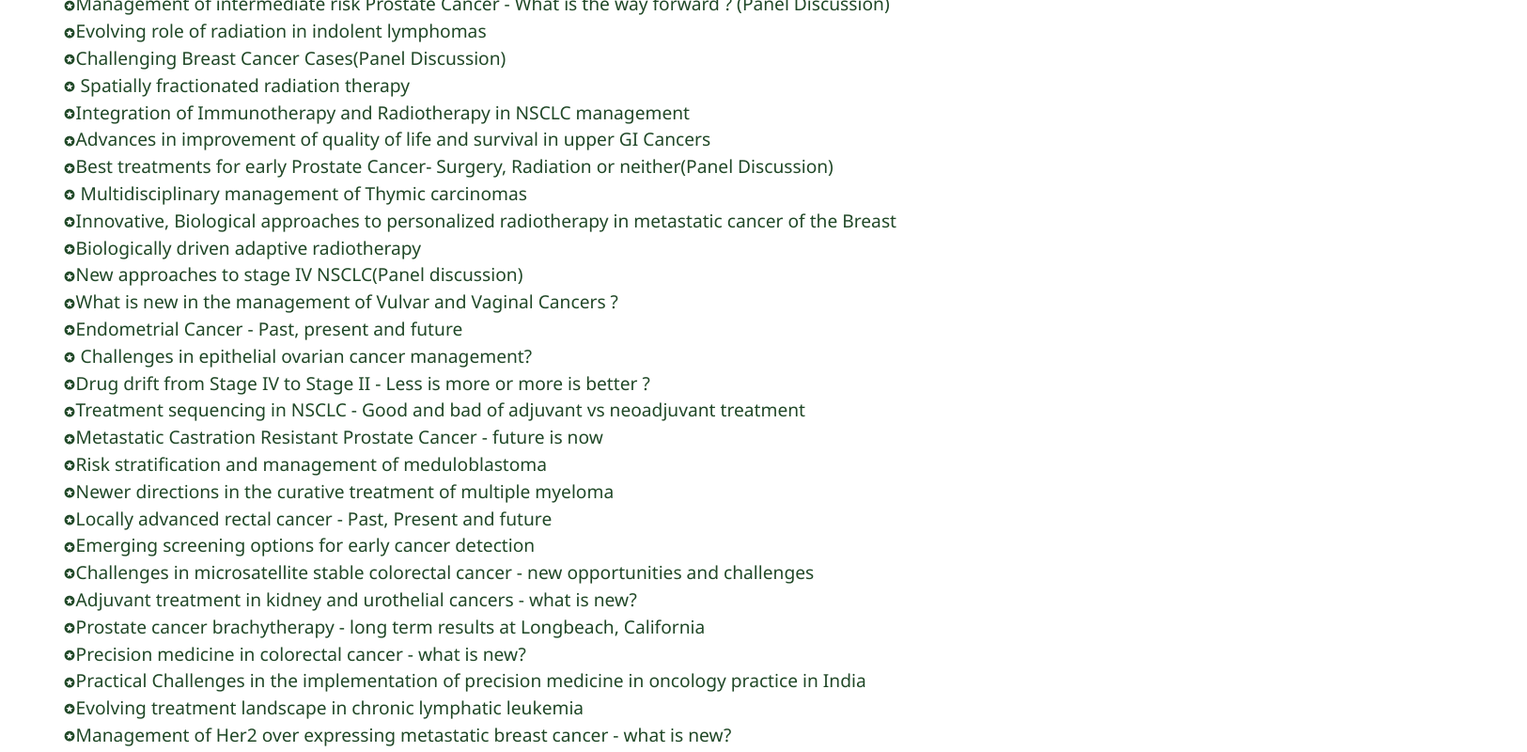
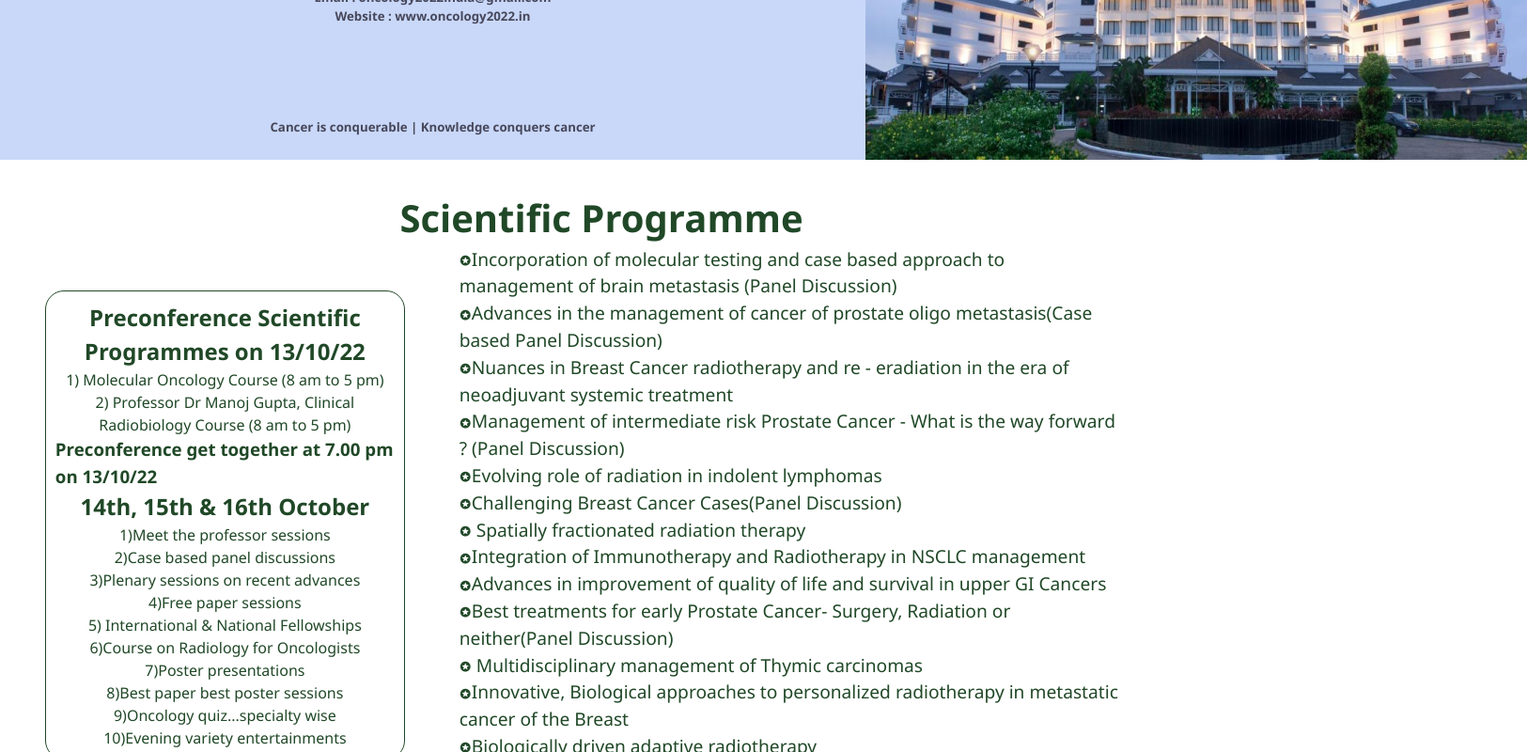
Before and after one commit to Sridharvn/Oncology2022Full, a Vue app: page /Outline in a window 1280 px wide. Shown: the part 300-1100 px from the top of the page at 94% size, 1625 px wide, since content can reach past the window. Built offline with nearby package versions, Linux system fonts and the light colour scheme.

Commit message:
Added International Faculty

```diff
--- a/src/App.vue
+++ b/src/App.vue
@@ -19,7 +19,7 @@
             Home
           </v-tab>
           <v-tab @click="redirectToOrganizingOutlinePage()" id="Tabs">
-            Outline of Scientific Programme
+            Scientific Programme
           </v-tab>
           <v-tab @click="redirectToInternationalFaculty()" id="Tabs">
             International Faculty
--- /dev/null
+++ b/src/components/Activities.vue
@@ -0,0 +1,60 @@
+<template>
+    <div>
+        <h2>Preconference Scientific Programmes on 13/10/22</h2>
+        <div v-for="(point, index) in points" :key="point">
+            {{ index + 1 }}) {{ point }}
+        </div>
+        <h3> Preconference get together at 7.00 pm on 13/10/22</h3>
+        <h2>14th, 15th & 16th October</h2>
+        <div v-for="(point, index) in points2" :key="point">
+            {{ index + 1 }}){{ point }}
+        </div>
+    </div>
+</template>
+<script>
+export default {
+    name: "Preconference",
+    data: () => ({
+        //
+        points: [
+            "Molecular Oncology Course (8 am to 5 pm)",
+            "Professor Dr Manoj Gupta, Clinical Radiobiology Course (8 am to 5 pm)"
+        ],
+        points2: [
+            "Meet the professor sessions",
+            "Case based panel discussions",
+            "Plenary sessions on recent advances",
+            "Free paper sessions",
+            " International & National Fellowships",
+            "Course on Radiology for Oncologists",
+            "Poster presentations",
+            "Best paper best poster sessions",
+            "Oncology quiz...specialty wise",
+            "Evening variety entertainments"
+        ]
+    }),
+    props: {
+        //
+    },
+};
+</script>
+<style>
+/* style*/
+h2 {
+    font-size: 1.5em;
+    font-weight: bold;
+    margin-top: 0;
+    margin-bottom: 0;
+    color: var(--text-color);
+}
+
+h3 {
+    text-align: left;
+}
+
+div {
+    margin-top: 0;
+    margin-bottom: 0;
+    color: var(--text-color);
+}
+</style>
--- a/src/components/DetailsText.vue
+++ b/src/components/DetailsText.vue
@@ -28,7 +28,7 @@
             <v-col> {{ DetailstextData.Thanks }}</v-col>
         </v-row>
         <v-spacer></v-spacer>
-        <v-row align="space-between">
+        <v-row align="space-between" id="detailsFooter">
             <v-col>
                 <details-footer :Footer="DetailstextData.Footer1"></details-footer>
             </v-col>
@@ -63,4 +63,12 @@ div {
     color: var(--text-color);
     padding: 10px;
 }
+
+#Thanks {
+    font-weight: 500;
+}
+
+#detailsFooter {
+    font-weight: 600;
+}
 </style>
--- a/src/components/HomeMain.vue
+++ b/src/components/HomeMain.vue
@@ -3,14 +3,16 @@
     <main>
       <!-- <h1>Oncology 2022</h1> -->
       <h2>
-        International Conference on Multidisciplinary Management of Common
+        International Conference on Recent Advances in the Multidisciplinary Management of Common
         Malignancies
       </h2>
       <h4 style="color:var(--text-color)">2022 October 14,15 and 16</h4>
       <h5>Organised by : CCRS</h5>
       <h5> VENUE : HOTEL Le Meridien, KOCHI</h5>
       <h5> Email : oncology2022india@gmail.com</h5>
-      <h5>Website : www.oncology2022.in</h5>
+      <h5>Website : www.oncology2022.in</h5><br>
+      <v-img src="./../assets/cog-logo.png" contain max-height="50px"></v-img><br>
+      <h5>Cancer is conquerable | Knowledge conquers cancer</h5>
       <br>
     </main>
     <aside>
@@ -44,7 +46,7 @@ main {
   color: var(--secondary-color)
 }
 
-@media screen and (max-width: 700px) {
+@media screen and (max-width: 960px) {
   #home {
     flex-direction: column;
   }
--- a/src/components/HotelsDetails.vue
+++ b/src/components/HotelsDetails.vue
@@ -11,6 +11,6 @@ div {
 }
 
 #image {
-    mix-blend-mode: multiply;
+    border-radius: 20px;
 }
 </style>
--- a/src/views/InternationalFaculty.vue
+++ b/src/views/InternationalFaculty.vue
@@ -10,6 +10,7 @@
                 <CardWithoutPhoto :CardData="item"></CardWithoutPhoto>
             </v-col>
         </v-row>
+        <h4>List incomplete and more are expected</h4>
     </div>
 </template>
 <script>
@@ -32,7 +33,13 @@ export default {
             InternationalFacultyRawData: "",
             InternationalFacultyData: [
                 {
-                    Name: "Dr. Tracey O’connor MD",
+                    Name: "Dr. M V Pillai, MD, FACP",
+                    Designation: "Professor of Medical Oncology",
+                    Department: "",
+                    Centre: "Thomas Jefferson University, Philedhelpia, USA",
+                },
+                {
+                    Name: "Dr. Tracey O'mconnor MD",
                     Designation: "Associate Professor of Oncology & Medicine",
                     Department: "",
                     Centre: "Rosewell Park Comprehensive Cancer Centre, Buffalo, New York, USA",
@@ -48,6 +55,12 @@ export default {
                     Designation: "Assistant Professor of Oncology & Medicine",
                     Department: "Division of GI Malignancies",
                     Centre: "Rosewell Park Comprehensive Cancer Centre, Buffalo, New York, USA",
+                },
+                {
+                    Name: "Dr. Shashikant Lele MD, FACOG",
+                    Designation: "Professor of Gynaec Oncology",
+                    Department: "",
+                    Centre: "Roswell Park Cancer Institute, Buffaloe, New York, USA",
                 },
                 {
                     Name: "Dr. Nisar M Syed MD, FACRO",
@@ -78,6 +91,30 @@ export default {
                     Designation: "Consultant Radiation Oncologist",
                     Department: "",
                     Centre: "North Western Community Hospital, Arlington Heights Chicago, USA",
+                },
+                {
+                    Name: "Dr. Rema Jyotirmayi MD, MRCP, FRCR",
+                    Designation: "Consultant Clinical Oncologist",
+                    Department: "",
+                    Centre: "Maidstone & Tunbridge Wells, NHS Trust, UK",
+                },
+                {
+                    Name: "Dr. T Ajithkumar MD, MRCP, FRCR",
+                    Designation: "Clinical Oncologist",
+                    Department: "",
+                    Centre: "Addenbrookes Hospital, Cambridge, NHS, UK",
+                },
+                {
+                    Name: "Dr. Ajith Venniyoor MD, DNB, DM (Med Onco)",
+                    Designation: "Medical Oncologist",
+                    Department: "",
+                    Centre: "The Royal Hospital, Muscat, Oman",
+                },
+                {
+                    Name: "Dr.Khaleel K. Ashraf MD, FACP",
+                    Designation: "Consultant Medical & Hemato Oncologist",
+                    Department: "",
+                    Centre: "Brookwood Baptist Medical Centre, Birmingham, Alabama, USA",
                 },
             ],
         };
@@ -125,4 +162,10 @@ export default {
     padding: 25px;
     min-height: fit-content;
 }
+
+h4 {
+    margin-top: 20px;
+    margin-bottom: 20px;
+    text-align: center;
+}
 </style>
--- a/src/views/Outline.vue
+++ b/src/views/Outline.vue
@@ -1,6 +1,15 @@
 <template>
     <div>
-        <h1>Outline of Scientific Programme</h1>
+
+        <HomeMain></HomeMain>
+        <h1>Scientific Programme</h1>
+        <div id="main">
+            <main>
+                <Activities id="activities"></Activities>
+            </main>
+            <aside>
+                <div id="outlines">
+
                     <v-spacer></v-spacer>
                     <div v-for="point in points" :key="point" id="points">
                         <v-icon color="var(--text-color)" size="small">
@@ -8,12 +17,21 @@
                         </v-icon>
                         <span>{{ point }}</span>
                     </div>
-        <div id="quote">Dr. Patro's course on "Radiology for Oncologists". Radiation Oncologists especially please make
-            use of this golden opportunity. Those who are interested please give their names in advance to conference
+
+                </div>
+            </aside>
+        </div>
+        <div id="quote">Dr. Patro's course on "Radiology for Oncologists". Radiation Oncologists especially
+            please
+            make
+            use of this golden opportunity. Those who are interested please give their names in advance to
+            conference
             mail id ASAP</div>
     </div>
 </template>
 <script>
+import HomeMain from "../components/HomeMain.vue";
+import Activities from "../components/Activities.vue";
 export default {
     data() {
         return {
@@ -23,12 +41,15 @@ export default {
                 "Nuances in Breast Cancer radiotherapy and re - eradiation in the era of neoadjuvant systemic   treatment",
                 "Management of intermediate risk Prostate Cancer - What is the way forward ? (Panel Discussion)",
                 "Evolving role of radiation in indolent lymphomas",
-                "Challenging Breast Cancer Cases(Panel Discussion)", " Spatially fractionated radiation therapy",
+                "Challenging Breast Cancer Cases(Panel Discussion)",
+                " Spatially fractionated radiation therapy",
                 "Integration of Immunotherapy and Radiotherapy in NSCLC management",
-                "Advances in improvement of quality of life and survival in upper GI Cancers", "Best treatments for early Prostate Cancer- Surgery, Radiation or neither(Panel Discussion)",
+                "Advances in improvement of quality of life and survival in upper GI Cancers",
+                "Best treatments for early Prostate Cancer- Surgery, Radiation or neither(Panel Discussion)",
                 " Multidisciplinary management of Thymic carcinomas",
                 "Innovative, Biological approaches to personalized radiotherapy in metastatic cancer of the Breast",
-                "Biologically driven adaptive radiotherapy", "New approaches to stage IV NSCLC(Panel discussion)",
+                "Biologically driven adaptive radiotherapy",
+                "New approaches to stage IV NSCLC(Panel discussion)",
                 "What is new in the management of Vulvar and Vaginal Cancers ? ",
                 "Endometrial Cancer - Past, present and future",
                 " Challenges in epithelial ovarian cancer management?",
@@ -67,8 +88,9 @@ export default {
                 " Immunotherapy in Biliary Tract Cancers",
                 " Case based Panel Discussion"
             ]
-        }
-    }
+        };
+    },
+    components: { HomeMain, Activities }
 }
 </script>
 <style scoped>
@@ -78,13 +100,17 @@ span {
     color: var(--text-color);
     padding: 0 10px;
 } */
+/* * {
+    border: 1px solid red;
+    background-color: rgba(255, 0, 0, 0.3);
+} */
 
 #points {
     text-align: left;
     color: var(--text-color);
     padding: 0 10px;
     font-size: larger;
-    margin-left: 3em;
+    margin-right: 10%;
 }
 
 #quote {
@@ -98,11 +124,65 @@ span {
     font-weight: 700;
 }
 
+/* #main {
+    display: flex;
+    flex-direction: column;
+    align-items: space-between;
+    justify-content: center;
+} */
+
+#activities {
+    border: 1px solid var(--text-color);
+    padding: 10px;
+    border-radius: 20px;
+    margin: 10%;
+}
+
+#main {
+    display: flex;
+    justify-content: space-evenly;
+    flex-direction: row;
+}
+
+aside {
+    display: flex;
+}
+
+main {
+    display: flex;
+    justify-content: flex-start;
+    align-items: flex-start;
+    text-align: center;
+    flex-direction: column;
+    width: 50%;
+}
+
 @media only screen and (max-width: 968px) {
 
     /*Big smartphones [426px -> 600px]*/
     #quote {
         font-size: medium;
     }
+
+    aside {
+        display: flex;
+    }
+
+    main {
+        display: flex;
+        justify-content: center;
+        align-items: center;
+        text-align: justify;
+        flex-direction: column;
+        width: 100%;
+        /* background-color: rgba(255, 0, 0, 0.3); */
+    }
+
+    #main {
+        display: flex;
+        justify-content: center;
+        align-content: center;
+        flex-direction: column;
+    }
 }
 </style>
```
Also changed, not shown: src/assets/cog-logo.png (added). Lines whose indentation alone changed are shown as unchanged.
